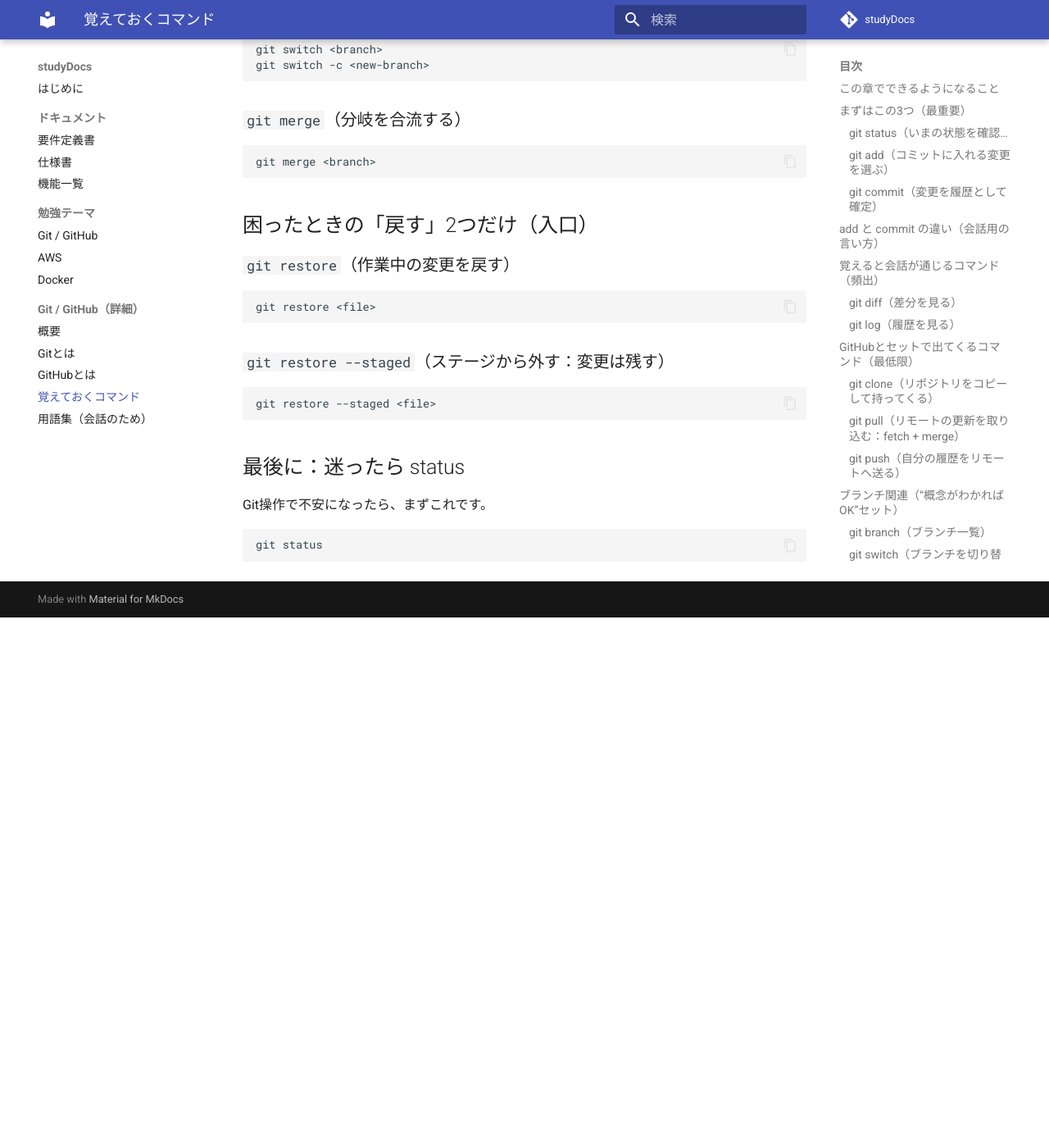
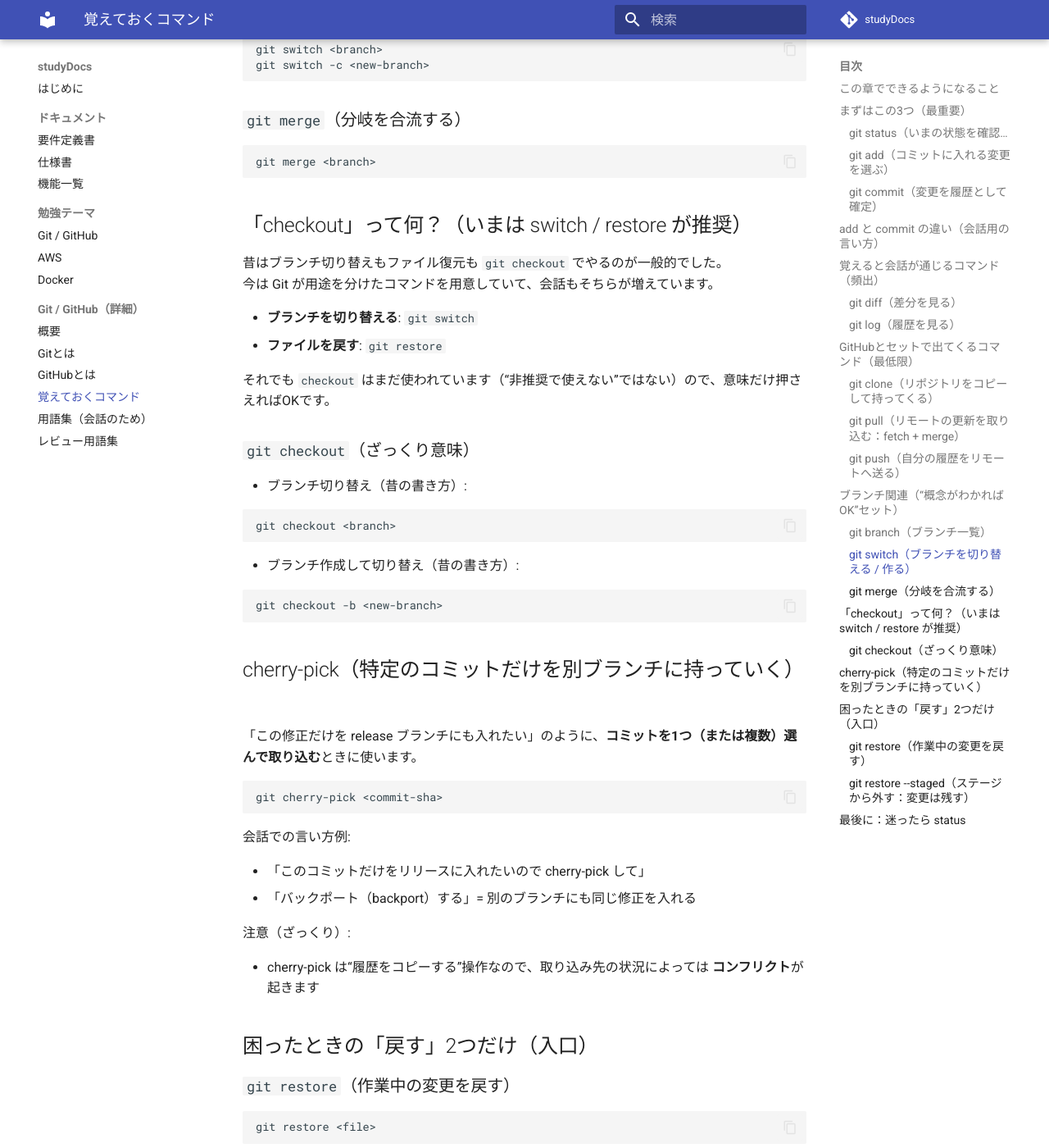
Before and after one commit to santa928/studyDocs, an MkDocs documentation site: the page built from docs/git-github/commands.md, in a window 1280 px wide and 1400 px high, scrolled down 2157 px. Shown: the whole window at 82% size. Built offline with MkDocs 1.6.1 and Material for MkDocs 9.7.7, drawn with Linux system fonts in a browser that asks for light colours; comment, search, counter and statistics services are not loaded; before the commit the page ends 2910 px from its top, so only the background shows below that.

Commit message:
docs: add review glossary and clarify checkout/cherry-pick

````diff
--- a/docs/git-github/commands.md
+++ b/docs/git-github/commands.md
@@ -104,6 +104,47 @@ git switch -c <new-branch>
 git merge <branch>
 ```
 
+## 「checkout」って何？（いまは switch / restore が推奨）
+
+昔はブランチ切り替えもファイル復元も `git checkout` でやるのが一般的でした。
+今は Git が用途を分けたコマンドを用意していて、会話もそちらが増えています。
+
+- **ブランチを切り替える**: `git switch`
+- **ファイルを戻す**: `git restore`
+
+それでも `checkout` はまだ使われています（“非推奨で使えない”ではない）ので、意味だけ押さえればOKです。
+
+### `git checkout`（ざっくり意味）
+
+- ブランチ切り替え（昔の書き方）:
+
+```bash
+git checkout <branch>
+```
+
+- ブランチ作成して切り替え（昔の書き方）:
+
+```bash
+git checkout -b <new-branch>
+```
+
+## cherry-pick（特定のコミットだけを別ブランチに持っていく）
+
+「この修正だけを release ブランチにも入れたい」のように、**コミットを1つ（または複数）選んで取り込む**ときに使います。
+
+```bash
+git cherry-pick <commit-sha>
+```
+
+会話での言い方例:
+
+- 「このコミットだけをリリースに入れたいので cherry-pick して」
+- 「バックポート（backport）する」= 別のブランチにも同じ修正を入れる
+
+注意（ざっくり）:
+
+- cherry-pick は“履歴をコピーする”操作なので、取り込み先の状況によっては **コンフリクト**が起きます
+
 ## 困ったときの「戻す」2つだけ（入口）
 
 ### `git restore`（作業中の変更を戻す）
--- a/mkdocs.yml
+++ b/mkdocs.yml
@@ -55,3 +55,4 @@ nav:
       - GitHubとは: git-github/what-is-github.md
       - 覚えておくコマンド: git-github/commands.md
       - 用語集（会話のため）: git-github/glossary.md
+      - レビュー用語集: git-github/review-glossary.md
````
Also changed, not shown: docs/git-github/glossary.md (+6 -0 lines), docs/git-github/review-glossary.md (added, +65 -0 lines).
